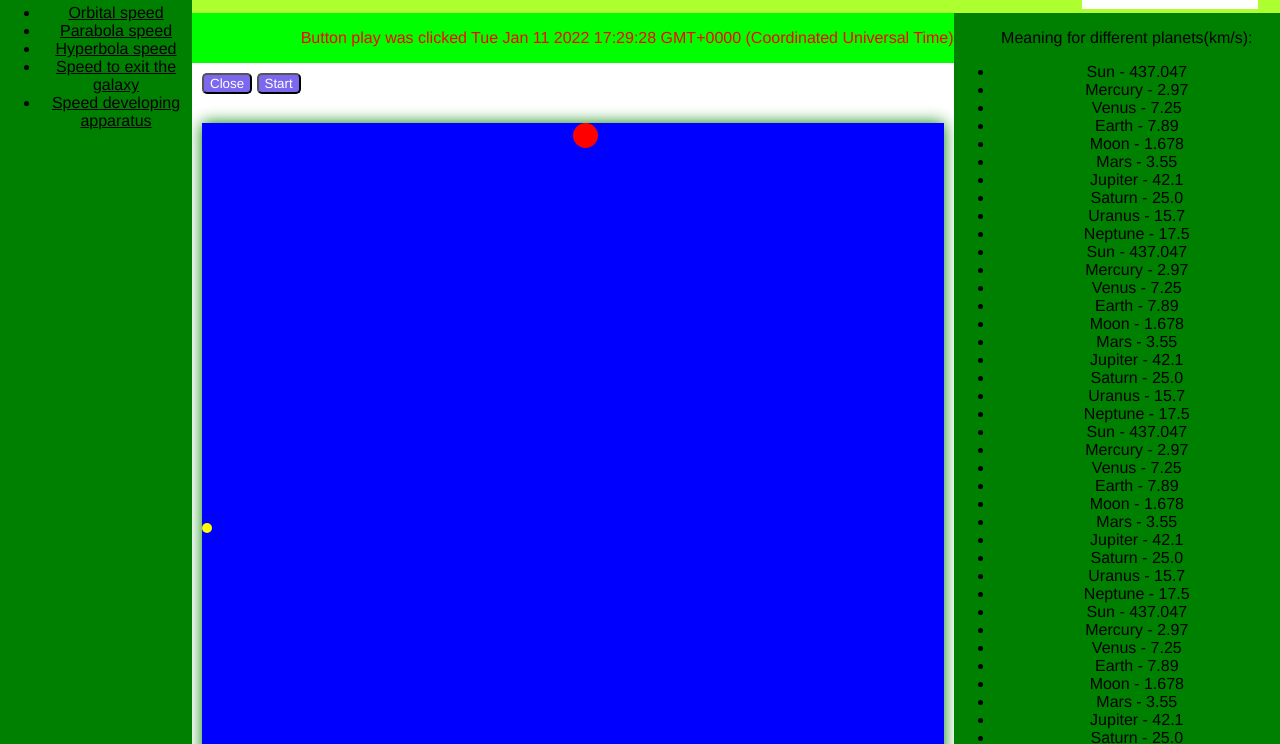
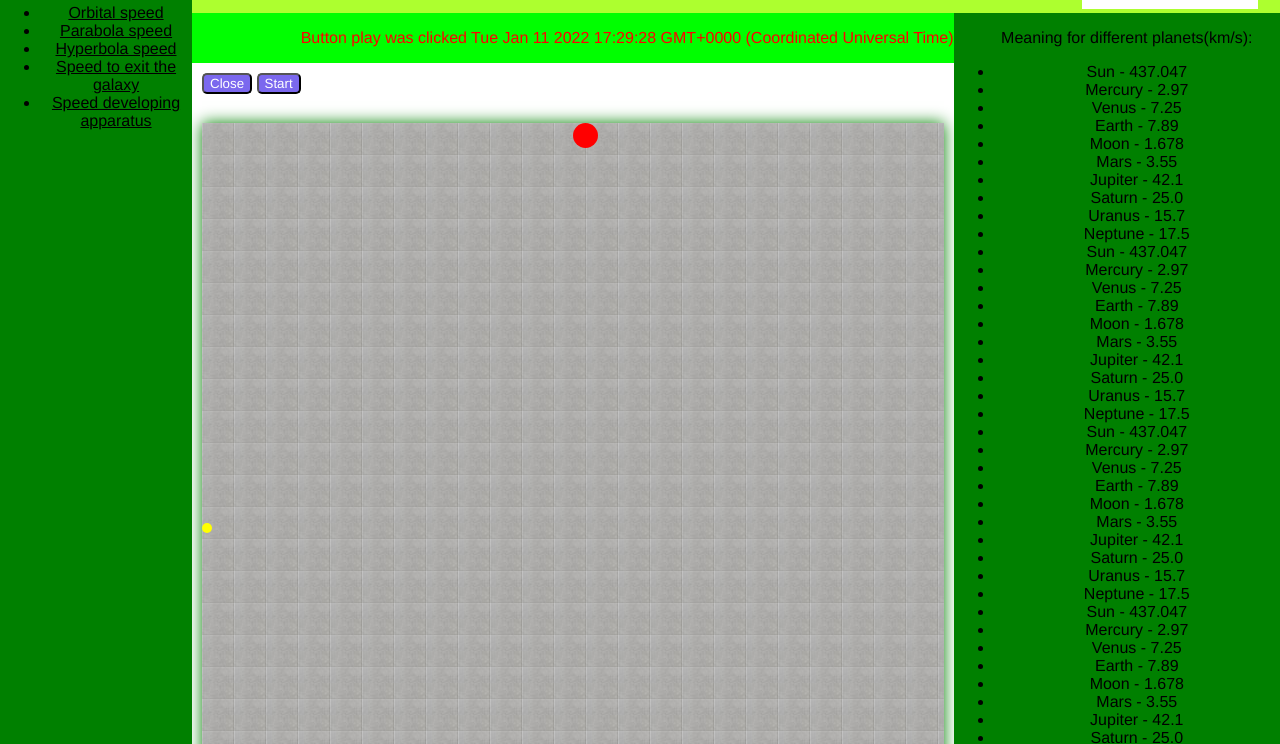
Before and after one commit to xtor007/lab4web2, a website: page public/index.html in a window 1280 px wide. Both pictures are taken after a click on the button "Play". Shown: the part 55-799 px from the top of the page. Drawn offline with Linux system fonts and the light colour scheme.

Commit message:
background

```diff
--- a/public/styles/anim.css
+++ b/public/styles/anim.css
@@ -28,7 +28,7 @@
   width: 100%;
   margin-right: 10px;
   position: relative;
-  background: blue;
+  background-image: url(../img/back.jpg);
   box-shadow: 0 0 15px green;
 }
 
```
Also changed, not shown: public/img/back.jpg (added).
